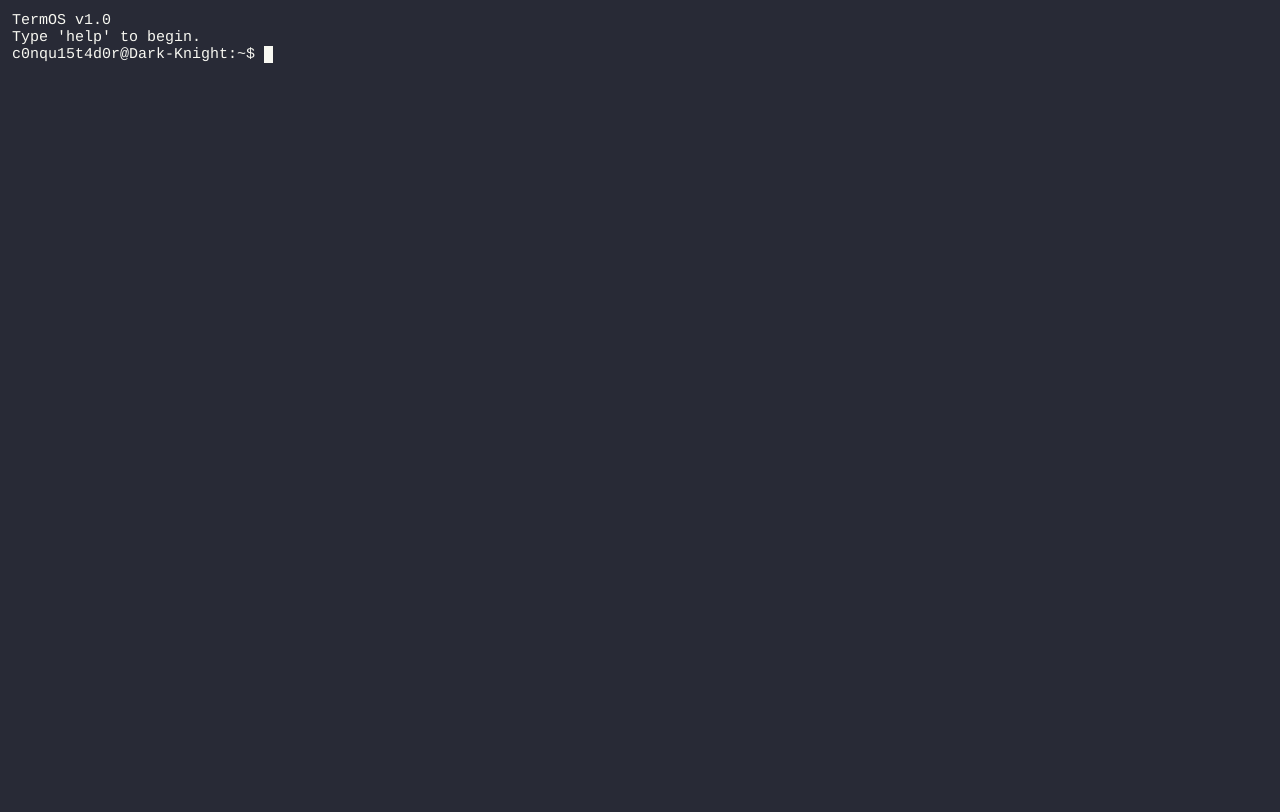
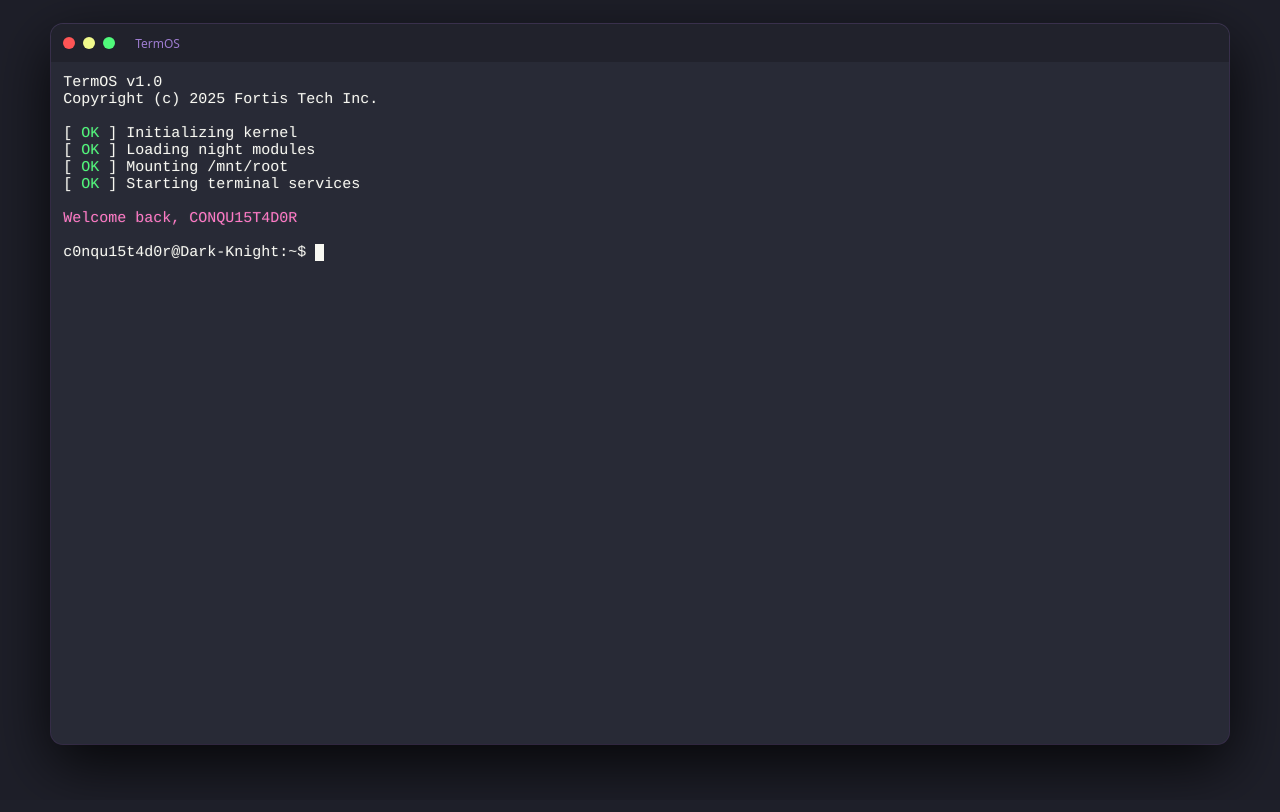
Before and after one commit to CaptShiva007/terminal-site, a plain HTML site: page index.html in a window 1280 px wide. Drawn offline with nearby package versions, Linux system fonts and the light colour scheme.

Commit message:
Plenty of terminal changes

```diff
--- a/index.html
+++ b/index.html
@@ -11,20 +11,103 @@
             html, body {
                 height: 100%;
                 margin: 0;
+                background: #1e1f29;
+                overflow: hidden;
+            }
+            .xterm-viewport {
+                scrollbar-width: none;
+            }
+
+            .xterm-viewport::-webkit-scrollbar {
+                display: none;
+            }
+
+            .xterm-cursor-layer {
+                filter: drop-shadow(0 0 6px #f8f8f2);
+            }
+
+            .xterm {
+                font-family: "Jetbrains Mono", monospace;
+                font-size: 15px;
+                line-height: 1.4;
+                text-shadow: 0 0 2px rgba(248, 248, 242, 0.15);
+            }
+
+            .terminal-wrapper {
+                width: 92%;
+                height: 90%;
+                margin: auto;
+                margin-top: 3vh;
                 background: #282a36;
-                font-family: monospace;
+                border-radius: 12px;
+                box-shadow:
+                0 0 0 1px rgba(189,147,249,0.2),
+                0 20px 60px rgba(0, 0, 0, 0.8);
+                overflow: hidden;
             }
+
+            .terminal-header {
+                height: 38px;
+                background: #21222c;
+                display: flex;
+                align-items: center;
+                padding: 0 12px;
+                gap: 8px;
+                font-family: system-ui;
+                font-size: 12px;
+                color: #bd93f9;
+            }
+
+            .dot {
+                width: 12px;
+                height: 12px;
+                border-radius: 50%;
+            }
+
+            .red{ background: #ff5555;}
+            .yellow {background: #f1fa8c;}
+            .green{background: #50fa7b;}
+
+            .title{
+                margin-left: 12px;
+                opacity: 0.8;
+            }
+
             #terminal {
-                height: 100%;
+                height: calc(100% - 38px);
                 padding: 12px;
+            }
+
+            .crt {
+                pointer-events: none;
+                position: fixed;
+                inset: 0;
+                background:
+                linear-gradient(
+                    rgba(255,255,255,0.02)50%,
+                    rgba(0,0,0,0.02)50%
+                );
+                background-size: 100% 3px;
+                mix-blend-mode: overlay;
+                opacity: 0.15;
             }
          </style>
     </head>
     <body>
-        <div id="terminal" tabindex="0"></div>
+        <div class="crt"></div>
+        <div class="terminal-wrapper">
+            <div class="terminal-header">
+                <span class="dot red"></span>
+                <span class="dot yellow"></span>
+                <span class="dot green"></span>
+                <span class="title">TermOS</span>
+            </div>
+            <div id="terminal" tabindex="0"></div>
+        </div>
 
         <script src="https://cdn.jsdelivr.net/npm/xterm/lib/xterm.js"></script>
         <script>
+            let booting = true;
             const term = new Terminal({
                 cursorBlink: true,
                 theme: {
@@ -51,18 +134,47 @@
             const commands = ["help", "whoami", "clear"];
 
             term.open(document.getElementById("terminal"));
-            term.focus();
+            const container = document.getElementById("terminal");
+
+            bootSequence();
+
             term.attachCustomKeyEventHandler((e) => {
                 if (e.key === "Tab") {
-                    e.PreventDefault();
+                    e.preventDefault();
                     autocomplete();
                     return false;
                 }
                 return true;
             });
-            term.writeln("TermOS v1.0");
-            term.writeln("Type 'help' to begin.");
-            term.write(prompt);
+
+            const bootLines = [
+                "TermOS v1.0",
+                "Copyright (c) 2025 Fortis Tech Inc.",
+                "",
+                "[ \x1b[32mOK\x1b[0m ] Initializing kernel",
+                "[ \x1b[32mOK\x1b[0m ] Loading night modules",
+                "[ \x1b[32mOK\x1b[0m ] Mounting /mnt/root",
+                "[ \x1b[32mOK\x1b[0m ] Starting terminal services",
+                "",
+                "\x1b[35mWelcome back, CONQU15T4D0R\x1b[0m",
+                ""
+            ];
+
+            function bootSequence() {
+                let i = 0;
+
+                const interval = setInterval(() => {
+                    if (i < bootLines.length) {
+                        term.writeln(bootLines[i]);
+                        i++;
+                    }else{
+                        clearInterval(interval);
+                        booting = false;
+                        term.write(prompt);
+                        term.focus();
+                    }
+                }, 400);
+            }
 
             term.onKey(e => {
                 const key = e.domEvent.key;
```
